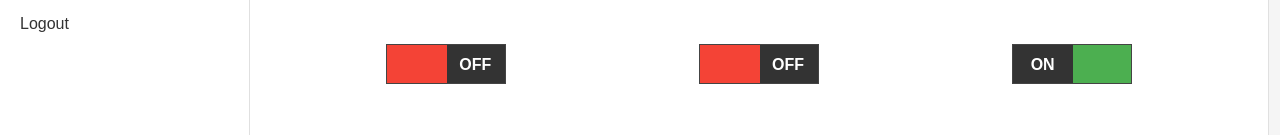
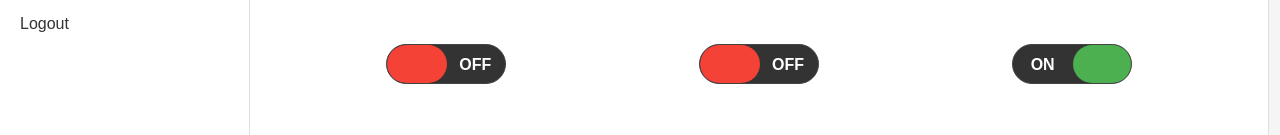
Before and after one commit to adamsoufan/wave, a plain HTML site: page index.html in a window 1280 px wide. Shown: the part 388-523 px from the top of the page. Drawn offline with Linux system fonts and the light colour scheme.

Commit message:
Round toggle buttons

```diff
--- a/css/main-menu.css
+++ b/css/main-menu.css
@@ -168,23 +168,27 @@
     cursor: pointer;
     overflow: hidden;
     border: 1px solid #444;
+    border-radius: 20px;
 }
 
 .toggle-switch.on .toggle-slider {
     transform: translateX(0);
     background-color: #f44336;
+    border-radius: 20px;
 }
 
 .toggle-switch.off .toggle-slider {
     transform: translateX(60px);
     background-color: #4CAF50;
+    border-radius: 20px;
 }
 
 .toggle-slider {
     position: absolute;
     width: 60px;
-    height: 40px;
+    height: 38px;
     transition: transform 0.3s ease;
+    border-radius: 20px;
 }
 
 .toggle-switch .toggle-label {
```
